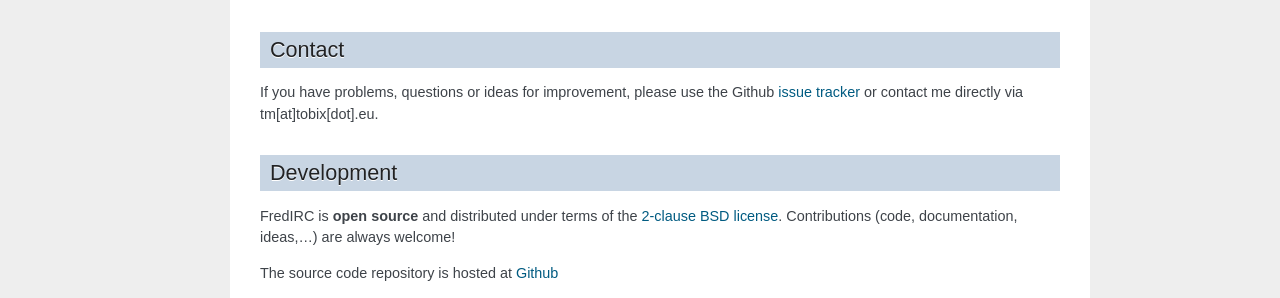
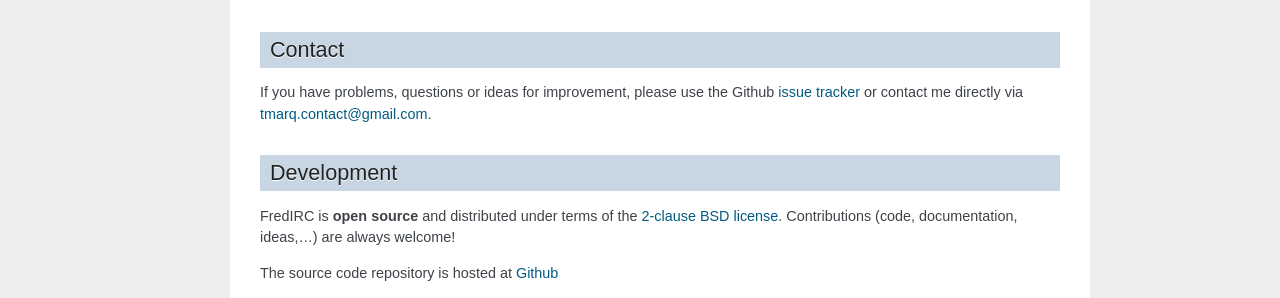
Before and after one commit to worblehat/FredIRC, a Sphinx documentation site: the page built from doc/source/index.rst, in a window 1280 px wide. Shown: the part 807-1105 px from the top of the page. Built offline with Sphinx 7.4.7, drawn with Linux system fonts in a browser that asks for light colours.

Commit message:
Change mail address.

```diff
--- a/doc/source/index.rst
+++ b/doc/source/index.rst
@@ -17,7 +17,7 @@ Contact
 
 If you have problems, questions or ideas for improvement, please use the Github
 `issue tracker <https://github.com/worblehat/FredIRC/issues>`_
-or contact me directly via tm[at]tobix[dot].eu.
+or contact me directly via tmarq.contact@gmail.com.
 
 Development
 -----------
```
